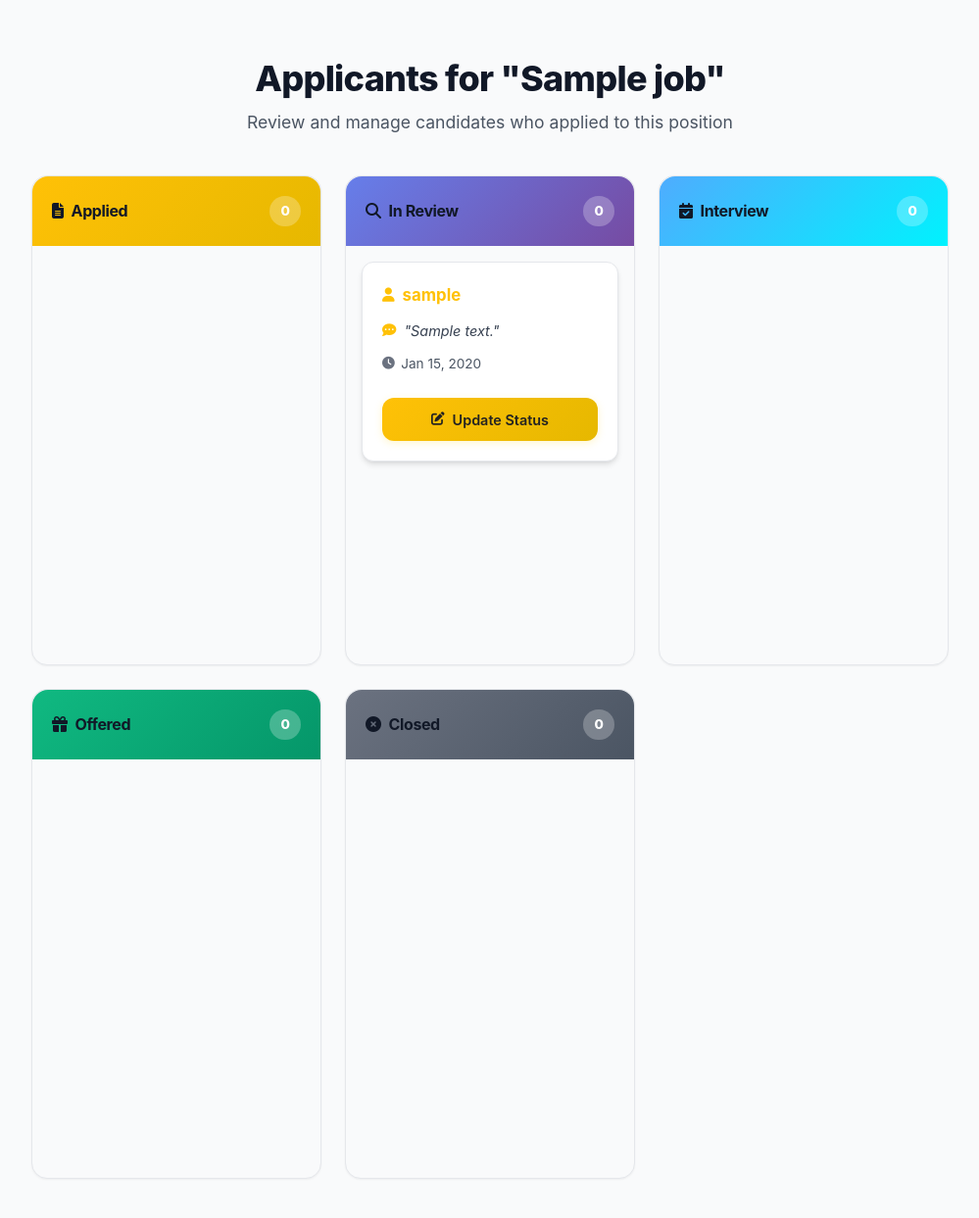
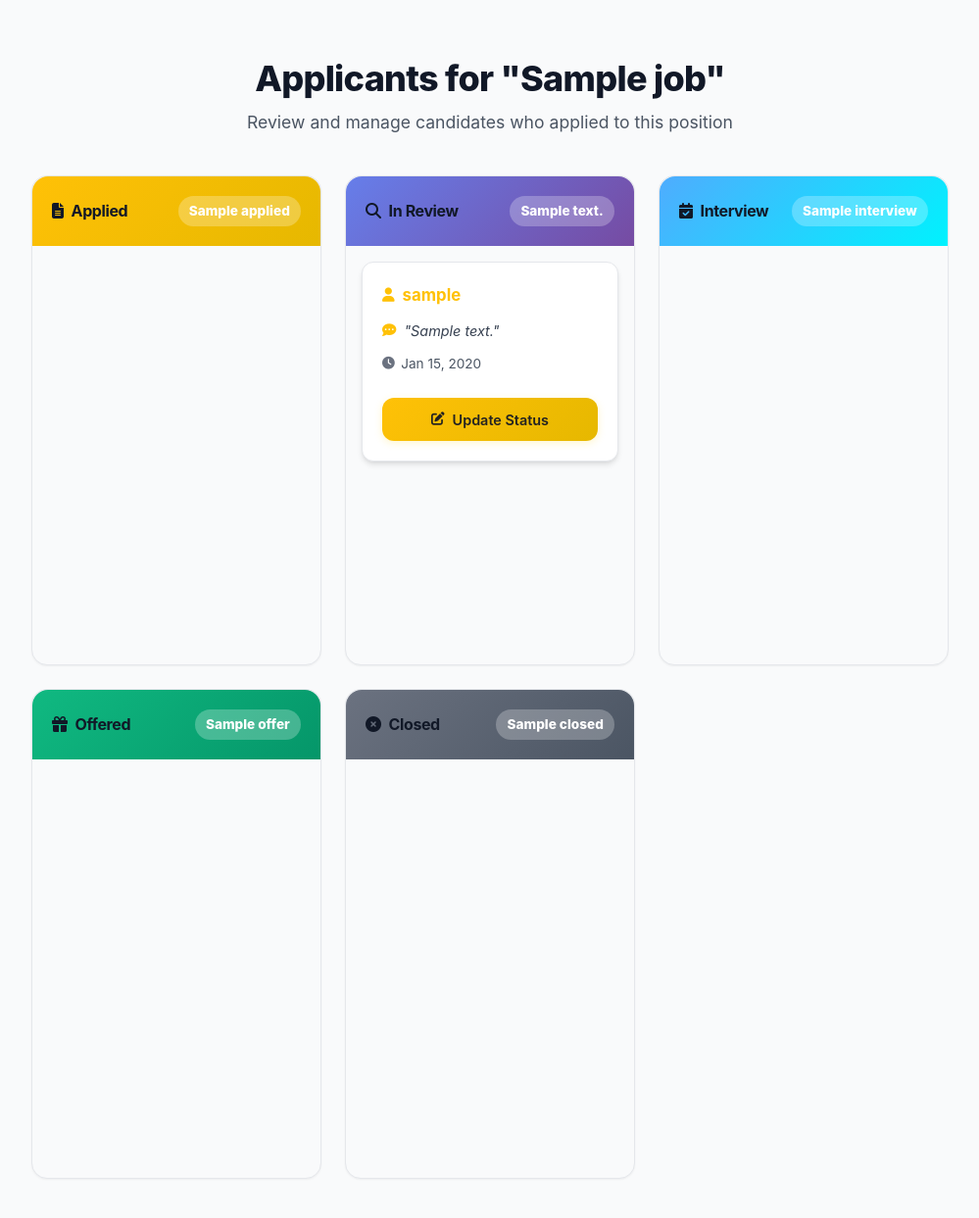
Before and after one commit to ntran306/GTJobSearch, a Django app: template jobs/templates/jobs/applicants_list.html in a window 1280 px wide. Shown: the part 212-1455 px from the top of the page at 98% size, without its empty margins (140-1139 px from the left). Run offline with Django 5.2, Linux system fonts and the light colour scheme; the template is opened without the code that fills it: most values are stand-ins (such as "Sample title", 1, 10 or a date in 2020); data that the repository does not hold is empty.

Commit message:
Adding Counts Functionality in KanBan

```diff
--- a/applications/templates/applications/view_applications.html
+++ b/applications/templates/applications/view_applications.html
@@ -39,6 +39,9 @@
                             <td>{{ app.created_at|date:"M d, Y" }}</td>
                             <td>
                                 <div class="action-buttons">
+                                    <a href="{% url 'applications:update_status' application.id %}" class="update-btn">
+                                        <i class="fas fa-edit"></i> Update Status
+                                    </a>
                                     <a href="{% url 'jobs:show' app.job.id %}" class="view-btn">
                                         <i class="fas fa-eye"></i> View
                                     </a>
--- a/jobs/templates/jobs/applicants_list.html
+++ b/jobs/templates/jobs/applicants_list.html
@@ -21,7 +21,7 @@
             <div class="kanban-column">
                 <div class="column-header applied-header">
                     <h3><i class="fas fa-file-alt"></i> Applied</h3>
-                    <span class="count">0</span>
+                    <span class="count">{{ status_counts.applied }}</span>
                 </div>
                 <div class="column-content">
                     {% for application in applicants %}
@@ -57,7 +57,7 @@
             <div class="kanban-column">
                 <div class="column-header review-header">
                     <h3><i class="fas fa-search"></i> In Review</h3>
-                    <span class="count">0</span>
+                    <span class="count">{{ status_counts.review }}</span>
                 </div>
                 <div class="column-content">
                     {% for application in applicants %}
@@ -93,7 +93,7 @@
             <div class="kanban-column">
                 <div class="column-header interview-header">
                     <h3><i class="fas fa-calendar-check"></i> Interview</h3>
-                    <span class="count">0</span>
+                    <span class="count">{{ status_counts.interview }}</span>
                 </div>
                 <div class="column-content">
                     {% for application in applicants %}
@@ -129,7 +129,7 @@
             <div class="kanban-column">
                 <div class="column-header offered-header">
                     <h3><i class="fas fa-gift"></i> Offered</h3>
-                    <span class="count">0</span>
+                    <span class="count">{{ status_counts.offer }}</span>
                 </div>
                 <div class="column-content">
                     {% for application in applicants %}
@@ -165,7 +165,7 @@
             <div class="kanban-column">
                 <div class="column-header closed-header">
                     <h3><i class="fas fa-times-circle"></i> Closed</h3>
-                    <span class="count">0</span>
+                    <span class="count">{{ status_counts.closed }}</span>
                 </div>
                 <div class="column-content">
                     {% for application in applicants %}
```
Also changed, not shown: jobs/views.py (+14 -1 lines).
